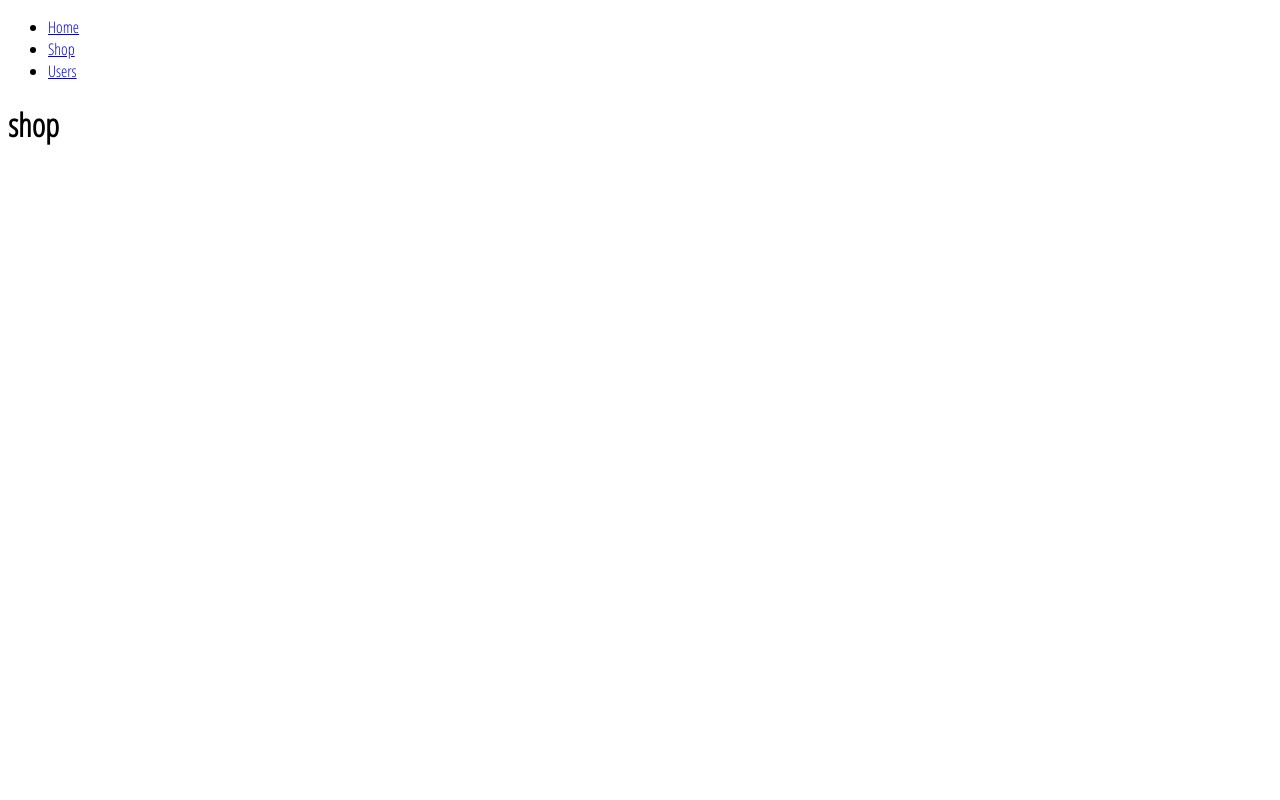
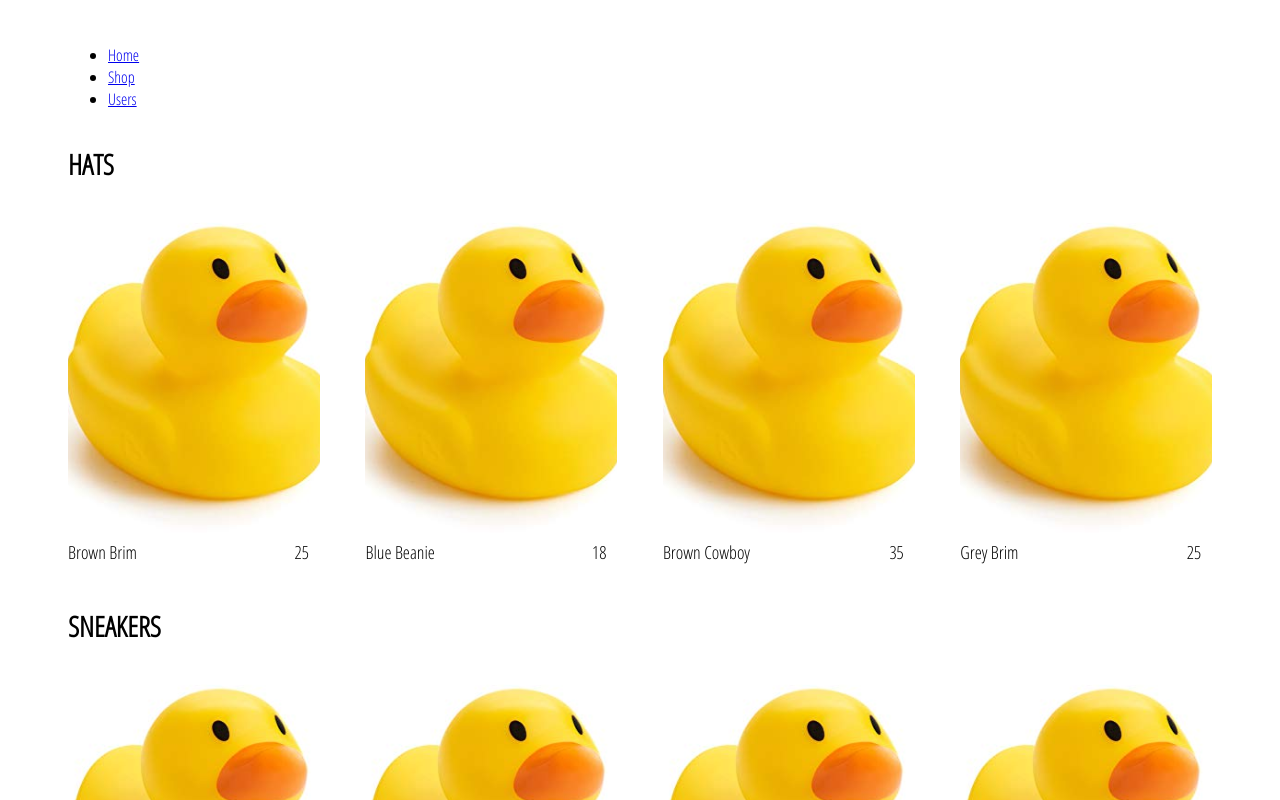
Before and after one commit to hasansujon786/crown-clothing, a React (Create React App) app: page /shop in a window 1280 px wide. Shown: the top 800 px of the page. Built offline with nearby package versions, Linux system fonts and the light colour scheme.

Commit message:
udate our app with shop page & collection-preview collection-item comp

```diff
--- a/src/App.js
+++ b/src/App.js
@@ -1,7 +1,7 @@
 import { BrowserRouter as Router, Route, Link } from 'react-router-dom'
 import React from 'react'
 import './App.css'
-import HomePage from './pages/home-page/home-page.component'
+import HomePage from './pages/home/home.comp'
 import Shop from './pages/shop/shop.comp'
 
 function App() {
--- /dev/null
+++ b/src/components/collection-item/collection-item.comp.jsx
@@ -0,0 +1,17 @@
+import React from 'react'
+import './collection-item.style.scss'
+import duck from './duck.jpg'
+
+const CollectionItem = ({ id, name, price, imageUrl }) => {
+  return (
+    <div className='collection-item'>
+      <div className='image' style={{ backgroundImage: `url(${duck})` }}></div>
+      <div className='collection-footer'>
+        <span className='name'>{name}</span>
+        <span className='price'>{price}</span>
+      </div>
+    </div>
+  )
+}
+
+export default CollectionItem
--- /dev/null
+++ b/src/components/collection-item/collection-item.style.scss
@@ -0,0 +1,32 @@
+.collection-item {
+  width: 22%;
+  display: flex;
+  flex-direction: column;
+  height: 350px;
+  align-items: center;
+
+  .image {
+    width: 100%;
+    height: 95%;
+    background-size: cover;
+    background-position: center;
+    margin-bottom: 5px;
+  }
+
+  .collection-footer {
+    width: 100%;
+    height: 5%;
+    display: flex;
+    justify-content: space-between;
+    font-size: 18px;
+
+    .name {
+      width: 90%;
+      margin-bottom: 15px;
+    }
+
+    .price {
+      width: 10%;
+    }
+  }
+}
--- /dev/null
+++ b/src/components/collection-preview/collection-preview.comp.jsx
@@ -0,0 +1,20 @@
+import React from 'react'
+import CollectionItem from '../collection-item/collection-item.comp'
+import './collection-preview.style.scss'
+
+const CollectionPreview = ({ title, items }) => {
+  return (
+    <div className='collection-preview'>
+      <h1 className='title'>{title.toUpperCase()}</h1>
+      <div className='preview'>
+        {items
+          .filter((item, idx) => idx < 4)
+          .map(({ id, ...otherItemProps }) => (
+            <CollectionItem key={id} {...otherItemProps} />
+          ))}
+      </div>
+    </div>
+  )
+}
+
+export default CollectionPreview
--- /dev/null
+++ b/src/components/collection-preview/collection-preview.style.scss
@@ -0,0 +1,15 @@
+.collection-preview {
+  display: flex;
+  flex-direction: column;
+  margin-bottom: 30px;
+
+  .title {
+    font-size: 28px;
+    margin-bottom: 25px;
+  }
+
+  .preview {
+    display: flex;
+    justify-content: space-between;
+  }
+}
--- a/src/index.css
+++ b/src/index.css
@@ -2,6 +2,7 @@
   --dark-900: #282c34;
 }
 body {
+  padding: 20px 60px;
   font-family: 'Open Sans Condensed', sans-serif;
   -webkit-font-smoothing: antialiased;
   -moz-osx-font-smoothing: grayscale;
--- a/src/pages/home-page/home-page.component.jsx
+++ b/src/pages/home/home.comp.jsx
@@ -1,5 +1,5 @@
 import React from 'react'
-import './home-page.styles.scss'
+import './home.styles.scss'
 import Directory from '../../components/directory/directory.comp'
 
 const HomePage = () => {
--- a/src/pages/shop/shop.comp.jsx
+++ b/src/pages/shop/shop.comp.jsx
@@ -1,19 +1,23 @@
 import React, { Component } from 'react'
 import SHOP_DATA from './shop.data'
+import CollectionPreview from '../../components/collection-preview/collection-preview.comp'
 
 class Shop extends Component {
   constructor(props) {
     super(props)
 
     this.state = {
-      collection: SHOP_DATA
+      collections: SHOP_DATA
     }
   }
 
   render() {
+    const { collections } = this.state
     return (
-      <div>
-        <h1>shop</h1>
+      <div className='shop-page'>
+        {collections.map(({ id, ...otherCollectionProps }) => (
+          <CollectionPreview key={id} {...otherCollectionProps} />
+        ))}
       </div>
     )
   }
```
Also changed, not shown: src/components/collection-item/duck.jpg (added), src/pages/home/home.styles.scss (renamed from src/pages/home-page/home-page.styles.scss).
